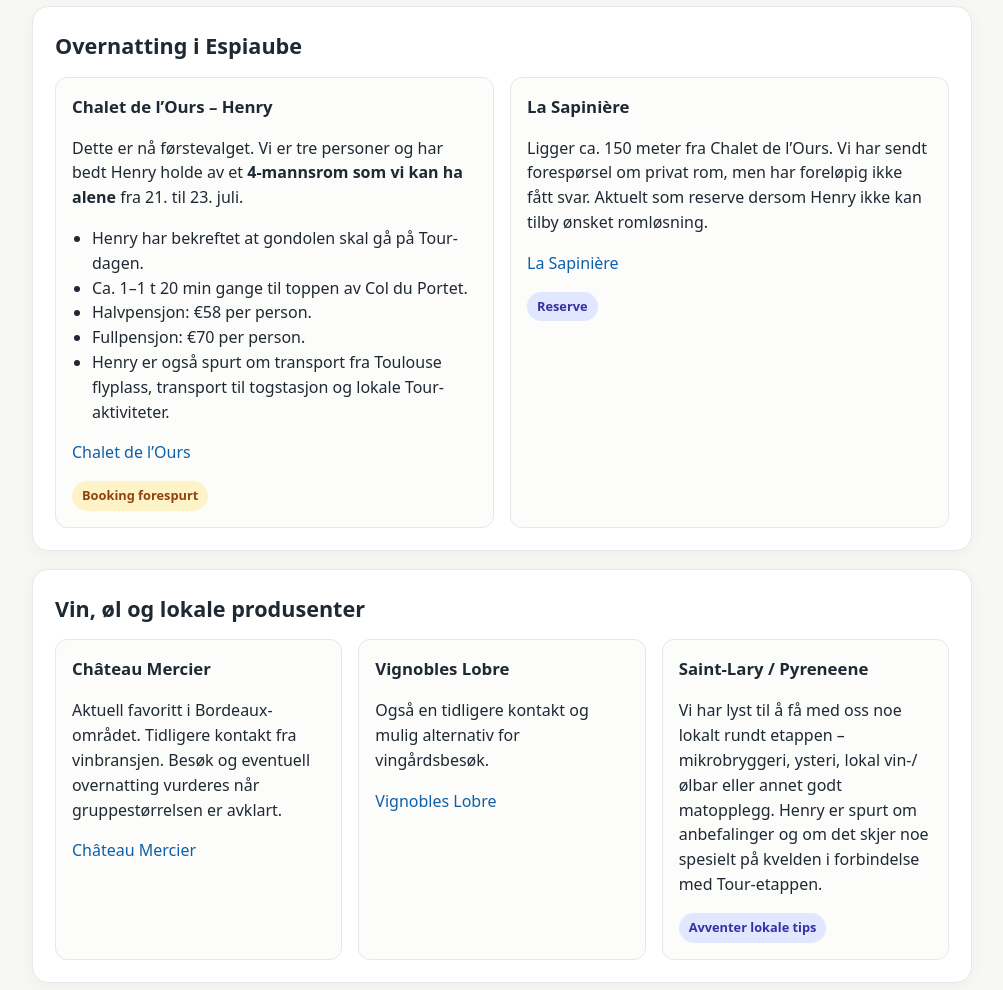
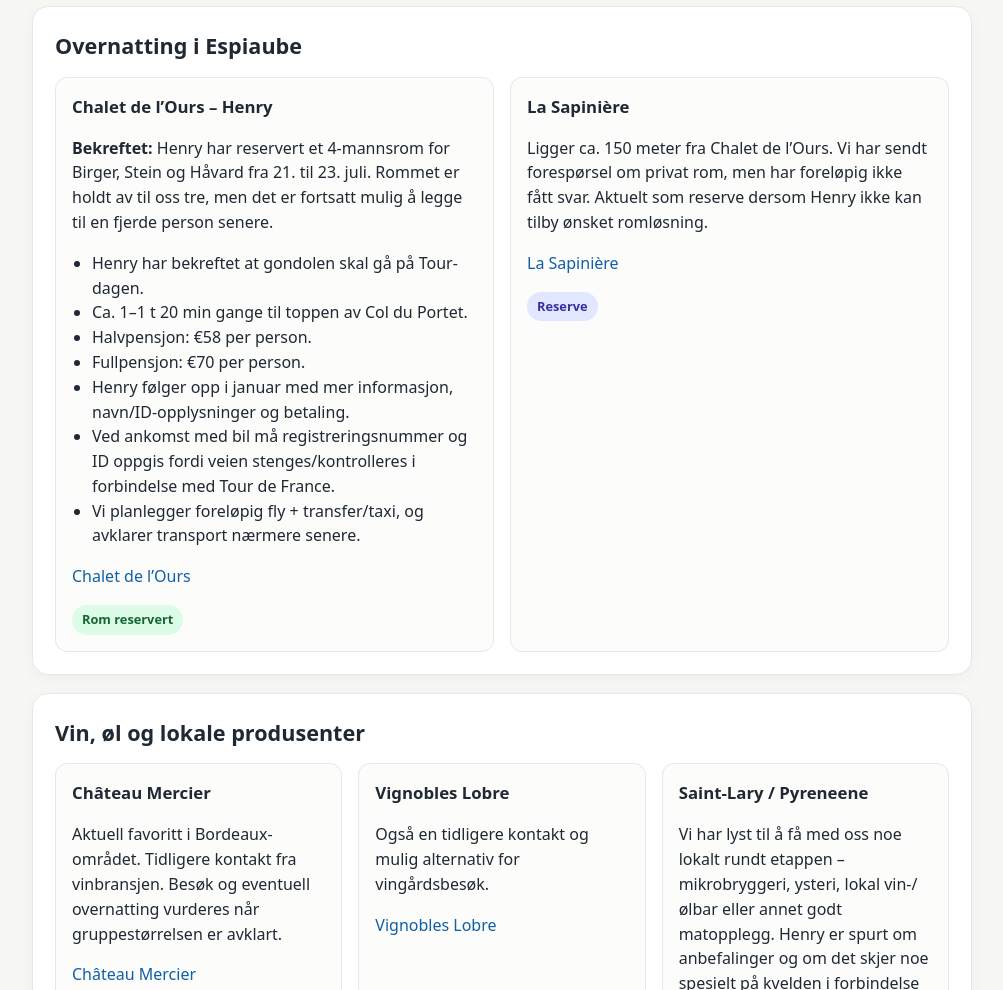
Before and after one commit to BirgerMarius/vikerkleiva, a plain HTML site: page tour/index.html in a window 1280 px wide. Shown: the part 1580-2570 px from the top of the page, without its empty margins (138-1141 px from the left). Drawn offline with Linux system fonts and the light colour scheme.

Commit message:
Bekreft reservasjon hos Chalet de l’Ours

```diff
--- a/tour/index.html
+++ b/tour/index.html
@@ -80,16 +80,18 @@ footer{padding:24px 20px 40px;color:var(--muted);text-align:center;font-size:.9r
 <div class="grid">
 <div class="place">
 <h3>Chalet de l’Ours – Henry</h3>
-<p>Dette er nå førstevalget. Vi er tre personer og har bedt Henry holde av et <strong>4-mannsrom som vi kan ha alene</strong> fra 21. til 23. juli.</p>
+<p><strong>Bekreftet:</strong> Henry har reservert et 4-mannsrom for Birger, Stein og Håvard fra 21. til 23. juli. Rommet er holdt av til oss tre, men det er fortsatt mulig å legge til en fjerde person senere.</p>
 <ul>
 <li>Henry har bekreftet at gondolen skal gå på Tour-dagen.</li>
 <li>Ca. 1–1 t 20 min gange til toppen av Col du Portet.</li>
 <li>Halvpensjon: €58 per person.</li>
 <li>Fullpensjon: €70 per person.</li>
-<li>Henry er også spurt om transport fra Toulouse flyplass, transport til togstasjon og lokale Tour-aktiviteter.</li>
+<li>Henry følger opp i januar med mer informasjon, navn/ID-opplysninger og betaling.</li>
+<li>Ved ankomst med bil må registreringsnummer og ID oppgis fordi veien stenges/kontrolleres i forbindelse med Tour de France.</li>
+<li>Vi planlegger foreløpig fly + transfer/taxi, og avklarer transport nærmere senere.</li>
 </ul>
 <p><a href="https://www.chaletdelours.fr/" target="_blank" rel="noopener">Chalet de l’Ours</a></p>
-<span class="badge planned">Booking forespurt</span>
+<span class="badge confirmed">Rom reservert</span>
 </div>
 <div class="place">
 <h3>La Sapinière</h3>
@@ -164,7 +166,7 @@ footer{padding:24px 20px 40px;color:var(--muted);text-align:center;font-size:.9r
 <section class="card">
 <h2>Åpne punkter</h2>
 <ul>
-<li>Få bekreftet 4-mannsrom alene for Birger, Stein og Håvard hos Henry 21.–23. juli.</li>
+<li>Følge opp Henry i januar med navn/ID-detaljer og betaling for Chalet de l’Ours.</li>
 <li>Avklare transfer Toulouse flyplass → Espiaube.</li>
 <li>Avklare transport Espiaube → Lannemezan eller Tarbes 23. juli.</li>
 <li>Avklare om Château Mercier blir vinbesøk og/eller overnatting.</li>
@@ -176,6 +178,6 @@ footer{padding:24px 20px 40px;color:var(--muted);text-align:center;font-size:.9r
 </section>
 
 </main>
-<footer>Sist oppdatert 16. november 2026.</footer>
+<footer>Sist oppdatert 19. november 2026.</footer>
 </body>
 </html>
```
